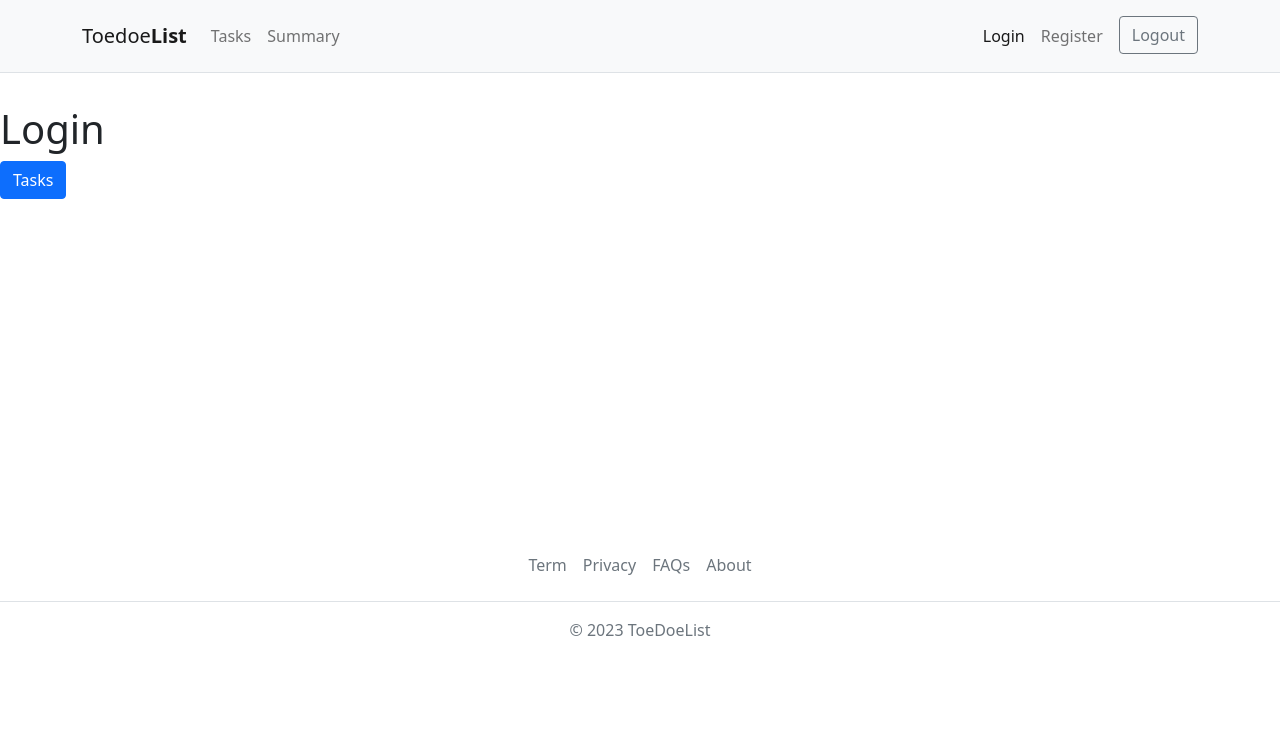
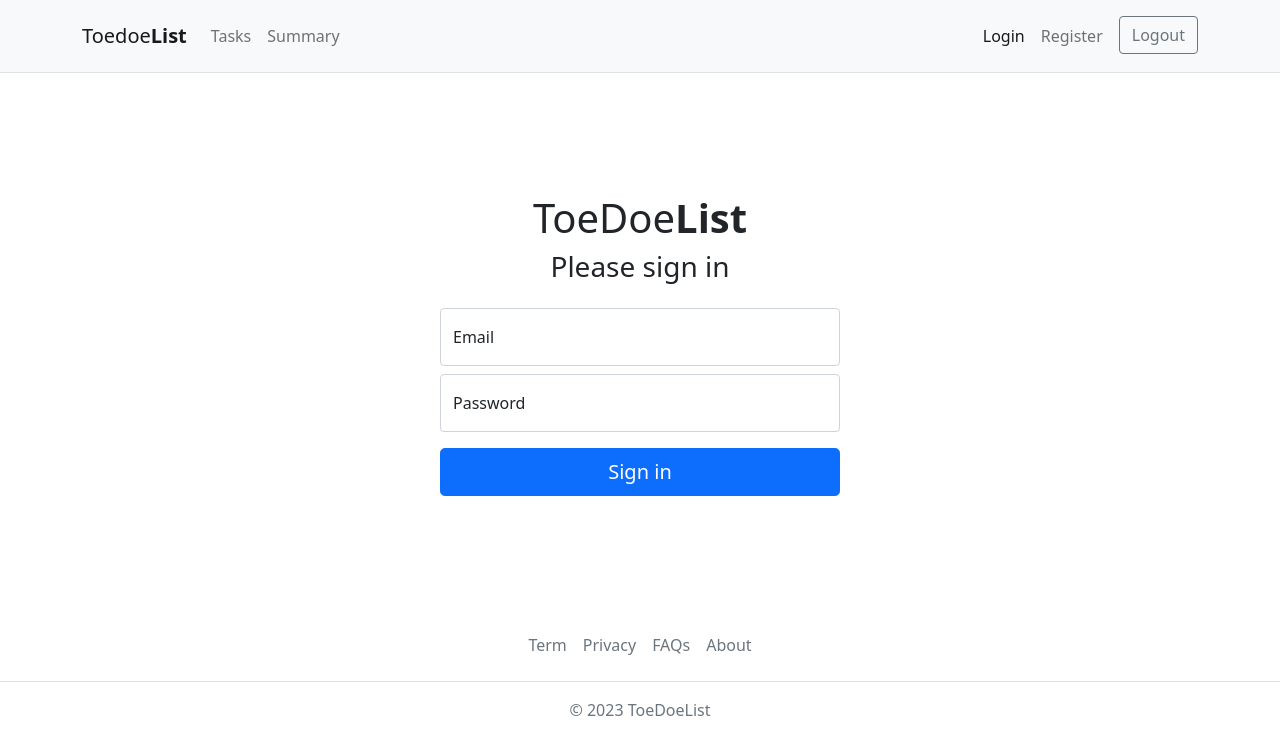
Before and after one commit to iputuagussetiawan/vue-todo, a Vue app: page /login in a window 1280 px wide. Shown: the top 754 px of the page. Built offline with nearby package versions, Linux system fonts and the light colour scheme; no server answers.

Commit message:
Building Login form

```diff
--- a/src/pages/LoginPage.vue
+++ b/src/pages/LoginPage.vue
@@ -1,14 +1,55 @@
 <template>
-    <main style="min-height: 50vh; margin-top: 2rem;">
-        <h1>Login</h1>
-        <button class="btn btn-primary" @click="handleClick"> Tasks</button>
+    <main class="auth-wrapper">
+        <form class="auth-form" @submit.prevent="handleSubmit">
+            <h1>
+                <span>ToeDoe</span>
+                <strong>List</strong>
+            </h1>
+            <h2 class="h3 mb-4 fw-normal">Please sign in</h2>
+            <div class="form-floating mb-2">
+                <input type="email" class="form-control" id="email" v-model="form.email" placeholder="name@example.com" />
+                <label for="email">Email</label>
+            </div>
+            <div class="form-floating mb-3">
+                <input type="password" class="form-control" id="password" v-model="form.password" placeholder="Password" />
+                <label for="password">Password</label>
+            </div>
+
+            <button class="w-100 btn btn-lg btn-primary" type="submit">Sign in</button>
+        </form>
     </main>
 </template>
 
 <script setup>
+    import {reactive}from "vue";
     import {useRouter} from "vue-router";
+    import {useAuthStore}from "../stores/auth"
     const router=useRouter()
-    const handleClick=()=>{
+    const store=useAuthStore()
+
+
+    const form=reactive({
+        email:'',
+        password:''
+    })
+    const handleSubmit=async()=>{
+        await store.handleLogin(form)
         router.push({name:'tasks'})
     }
 </script>
+
+<style scoped>
+    .auth-wrapper {
+        width: 100%;
+        display: flex;
+        justify-content: center;
+        align-items: center;
+        text-align: center;
+        min-height: 60vh;
+        margin-top: 2rem;
+    }
+
+    .auth-form {
+        width: 400px;
+    }
+</style>
--- a/src/router/index.js
+++ b/src/router/index.js
@@ -10,7 +10,7 @@
 
 router.beforeEach((to,from)=>{
     const store=useAuthStore()
-    if(to.meta.auth){
+    if(to.meta.auth && !store.isLoggedIn){
         return{
             name:"login",
             query:{
```
